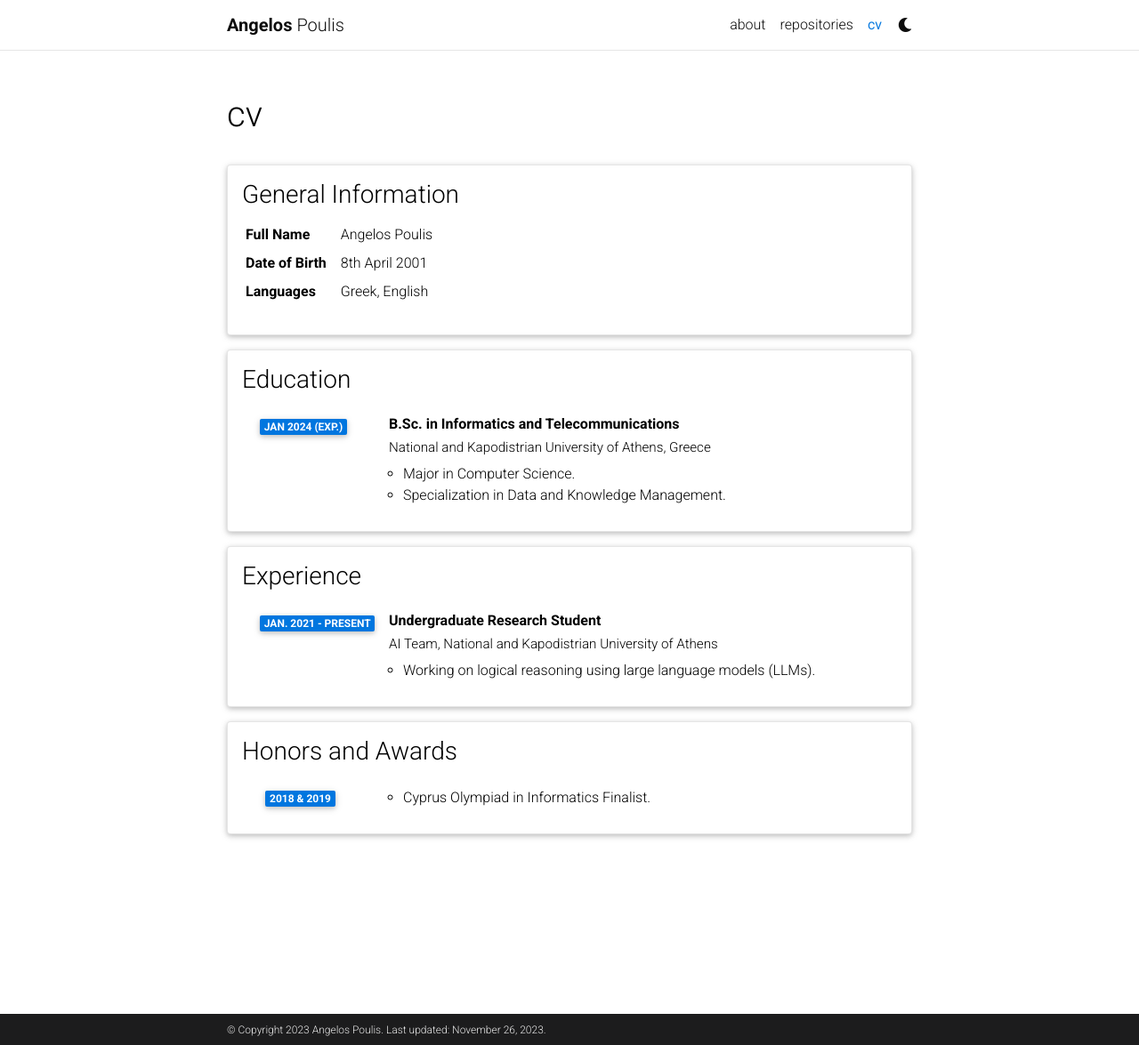
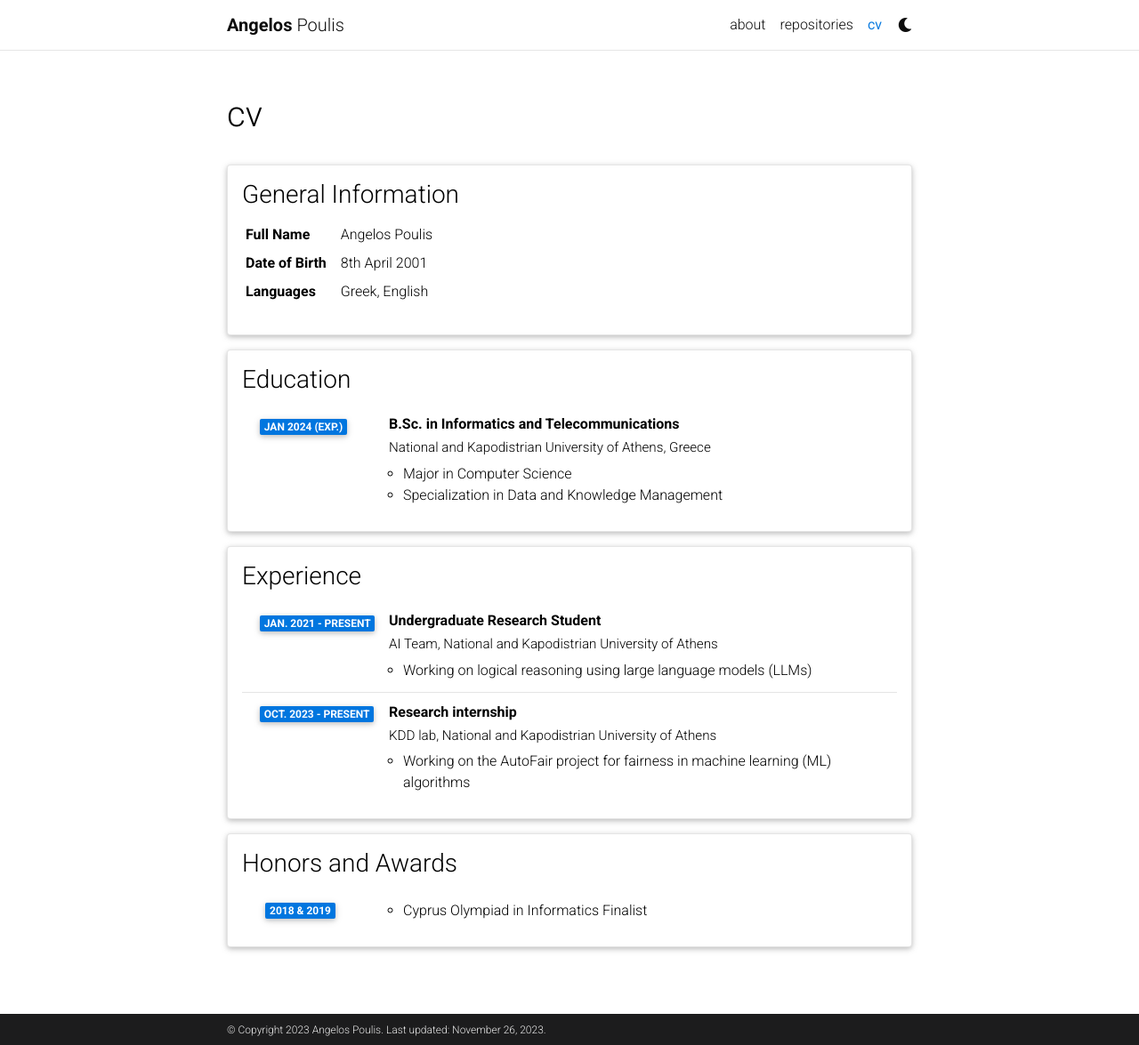
Before and after one commit to angelosps/angelosps.github.io, a Jekyll site: the page built from _pages/cv.md, in a window 1280 px wide and 1175 px high. Shown: the whole window at 89% size. Built offline with Jekyll 4.4.1, drawn with Linux system fonts in a browser that asks for light colours; comment, search, counter and statistics services are not loaded; a style sheet for code colours, icons or effects is not loaded.

Commit message:
cv update

```diff
--- a/_data/cv.yml
+++ b/_data/cv.yml
@@ -25,8 +25,8 @@
       institution: National and Kapodistrian University of Athens, Greece
       year: Jan 2024 (exp.)
       description:
-        - Major in Computer Science.
-        - Specialization in Data and Knowledge Management.
+        - Major in Computer Science
+        - Specialization in Data and Knowledge Management
 
 - title: Experience
   type: time_table
@@ -35,14 +35,19 @@
       institution: AI Team, National and Kapodistrian University of Athens
       year: Jan. 2021 - Present
       description:
-        - Working on logical reasoning using large language models (LLMs).
+        - Working on logical reasoning using large language models (LLMs)
+    - title: Research internship
+      institution: KDD lab, National and Kapodistrian University of Athens
+      year: Oct. 2023 - Present
+      description:
+        - Working on the AutoFair project for fairness in machine learning (ML) algorithms
 
 - title: Honors and Awards
   type: time_table
   contents:
     - year: 2018 & 2019
       items:
-        - Cyprus Olympiad in Informatics Finalist.
+        - Cyprus Olympiad in Informatics Finalist
 
 # - title: Academic Interests
 #   type: nested_list
```
